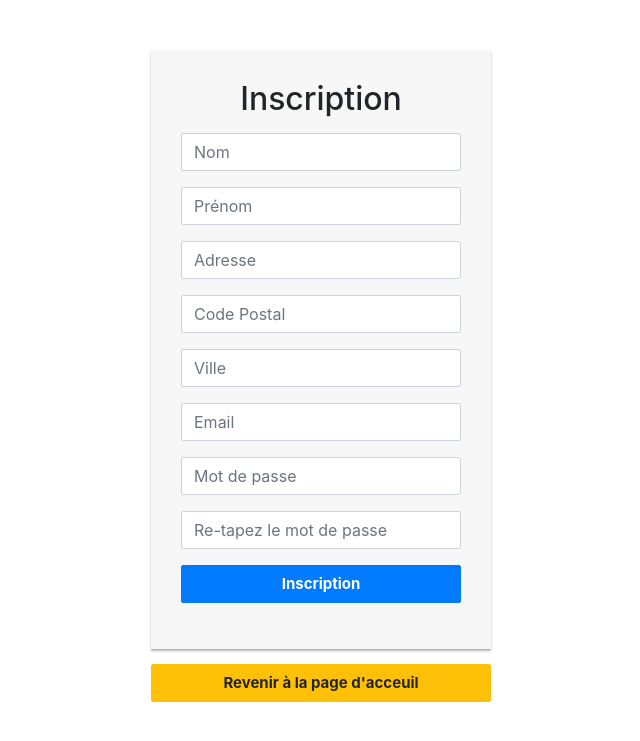
After one commit to loicdauchy/projet4, a PHP site: page /inscription.php in a window 1280 px wide. The commit adds this page. Shown: the top 741 px of the page, without its empty margins (319-959 px from the left). Run offline with PHP 8.4, Linux system fonts and the light colour scheme.

Commit message:
adding insciption system

```diff
--- a/admin/index.php
+++ b/admin/index.php
@@ -278,6 +278,7 @@ AFFICHER LES VOITURES -->
                     <input type='text' name='adresse' value='".$client['adresse_clients']."'>
                     <input type='text' name='cp' value='".$client['cp_clients']."'>
                     <input type='text' name='ville' value='".$client['ville_clients']."'>
+                    <input type='text' name='mail' value='".$client['mail_clients']."'>
 
                     <button type='submit' value='modifier' name='action'>Modifier</button>
                     <button type='submit' value='supprimer' name='action'>Supprimer</button>
--- /dev/null
+++ b/deconnexion.php
@@ -0,0 +1,5 @@
+<?php
+    session_start();
+    session_destroy();
+    header('Location:index.php');
+?>
--- /dev/null
+++ b/inscription.php
@@ -0,0 +1,126 @@
+<!DOCTYPE html>
+    <html lang="en">
+        <head>
+            <meta charset="UTF-8">
+            <meta name="viewport" content="width=device-width, initial-scale=1.0">
+            <meta name="author" content="NoS1gnal"/>
+
+            <link href="https://cdnjs.cloudflare.com/ajax/libs/magnific-popup.js/1.1.0/magnific-popup.min.css" rel="stylesheet" />
+            <link rel="stylesheet" href="https://maxcdn.bootstrapcdn.com/bootstrap/4.3.1/css/bootstrap.min.css">
+            <title>Connexion</title>
+        </head>
+        <body>
+        <div class="login-form">
+            <?php
+                if(isset($_GET['reg_err']))
+                {
+                    $err = htmlspecialchars($_GET['reg_err']);
+
+                    switch($err)
+                    {
+                        case 'success':
+                        ?>
+                            <div class="alert alert-success">
+                                <strong>Succès</strong> inscription réussie !
+                            </div>
+                        <?php
+                        break;
+
+                        case 'password':
+                        ?>
+                            <div class="alert alert-danger">
+                                <strong>Erreur</strong> mot de passe différent
+                            </div>
+                        <?php
+                        break;
+
+                        case 'email':
+                        ?>
+                            <div class="alert alert-danger">
+                                <strong>Erreur</strong> email non valide
+                            </div>
+                        <?php
+                        break;
+
+                        case 'email_length':
+                        ?>
+                            <div class="alert alert-danger">
+                                <strong>Erreur</strong> email trop long
+                            </div>
+                        <?php
+                        break;
+
+                        case 'pseudo_length':
+                        ?>
+                            <div class="alert alert-danger">
+                                <strong>Erreur</strong> pseudo trop long
+                            </div>
+                        <?php
+                        case 'already':
+                        ?>
+                            <div class="alert alert-danger">
+                                <strong>Erreur</strong> compte deja existant
+                            </div>
+                        <?php
+
+                    }
+                }
+                ?>
+
+            <form action="inscription_traitement.php" method="post">
+                <h2 class="text-center">Inscription</h2>
+                <div class="form-group">
+                    <input type="text" name="nom" class="form-control" placeholder="Nom" required="required" autocomplete="off">
+                </div>
+                <div class="form-group">
+                    <input type="text" name="prenom" class="form-control" placeholder="Prénom" required="required" autocomplete="off">
+                </div>
+                <div class="form-group">
+                    <input type="text" name="adresse" class="form-control" placeholder="Adresse" required="required" autocomplete="off">
+                </div>
+                <div class="form-group">
+                    <input type="text" name="cp" class="form-control" placeholder="Code Postal" required="required" autocomplete="off">
+                </div>
+                <div class="form-group">
+                    <input type="text" name="ville" class="form-control" placeholder="Ville" required="required" autocomplete="off">
+                </div>
+                <div class="form-group">
+                    <input type="email" name="email" class="form-control" placeholder="Email" required="required" autocomplete="off">
+                </div>
+                <div class="form-group">
+                    <input type="password" name="password" class="form-control" placeholder="Mot de passe" required="required" autocomplete="off">
+                </div>
+                <div class="form-group">
+                    <input type="password" name="password_retype" class="form-control" placeholder="Re-tapez le mot de passe" required="required" autocomplete="off">
+                </div>
+                <div class="form-group">
+                    <button type="submit" class="btn btn-primary btn-block">Inscription</button>
+                </div>
+            </form>
+            <a href="index.php"><button class="btn btn-warning btn-block">Revenir à la page d'acceuil</button></a>
+        </div>
+        <style>
+            .login-form {
+                width: 340px;
+                margin: 50px auto;
+            }
+            .login-form form {
+                margin-bottom: 15px;
+                background: #f7f7f7;
+                box-shadow: 0px 2px 2px rgba(0, 0, 0, 0.3);
+                padding: 30px;
+            }
+            .login-form h2 {
+                margin: 0 0 15px;
+            }
+            .form-control, .btn {
+                min-height: 38px;
+                border-radius: 2px;
+            }
+            .btn {
+                font-size: 15px;
+                font-weight: bold;
+            }
+        </style>
+        </body>
+</html>
```
Also changed, not shown: index.php (+18 -2 lines), inscription_traitement.php (added, +49 -0 lines), loginClients.php (added, +30 -0 lines), style.css (+4 -11 lines).
